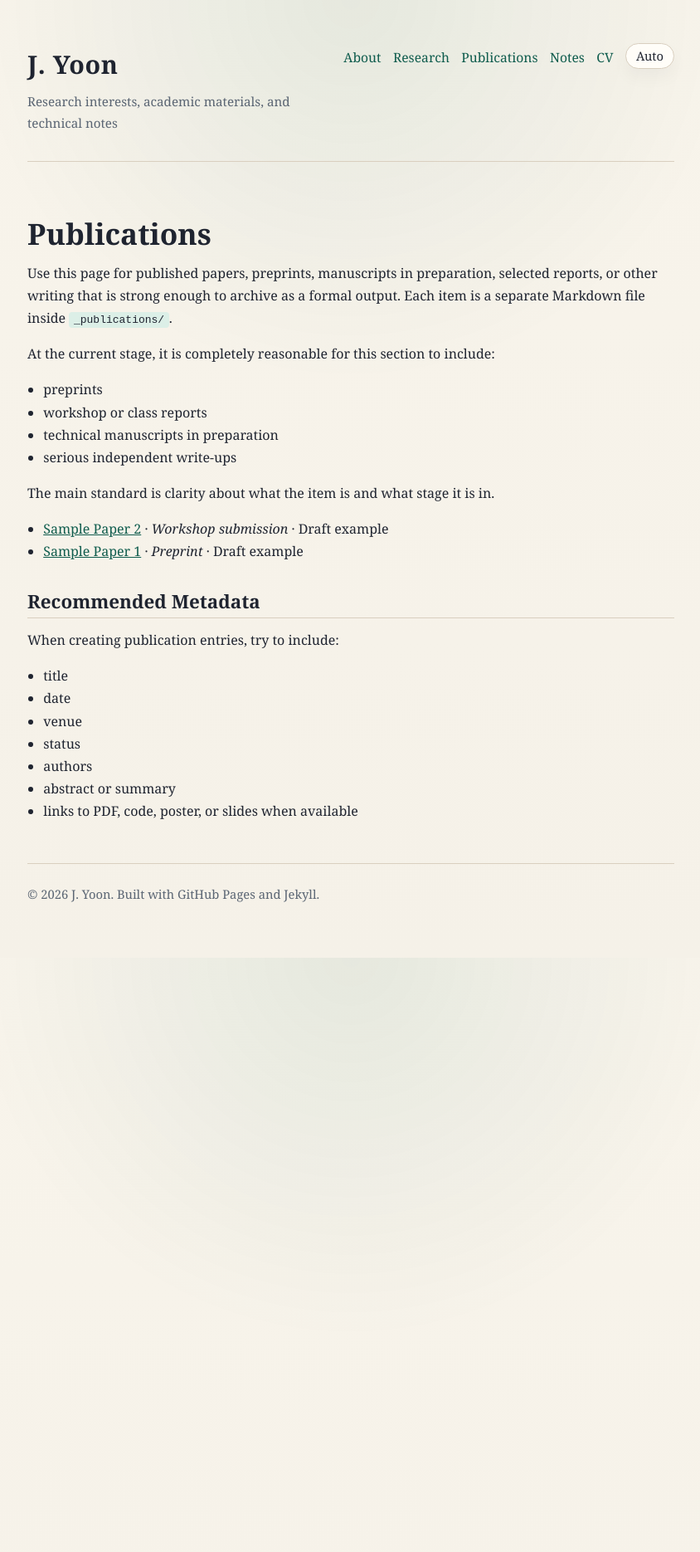
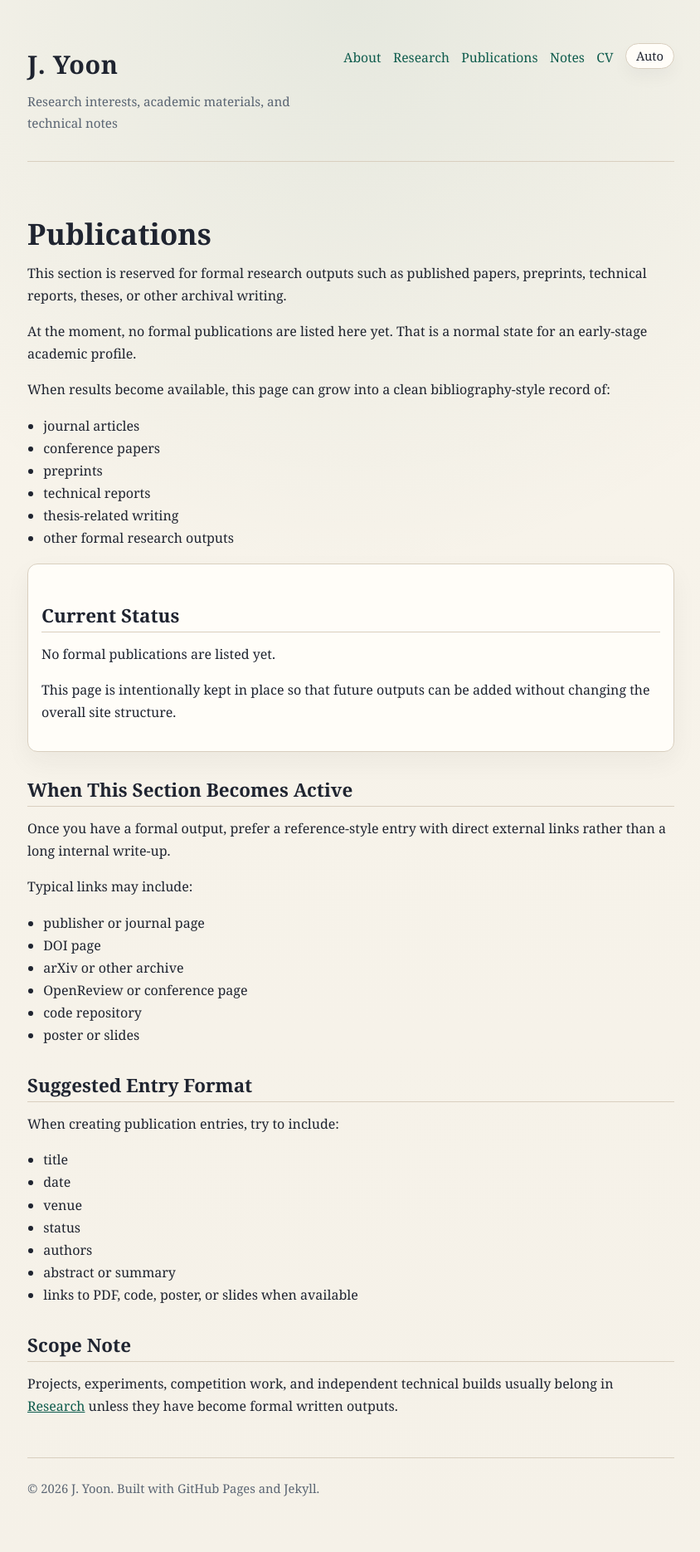
Before and after one commit to J-Y00N/j-y00n.github.io, a Jekyll site: the page built from _pages/publications.md, in a window 1280 px wide. Shown: the whole page at 83% size, without its empty margins (217-1061 px from the left). Built offline with Jekyll 4.4.1, drawn with Linux system fonts in a browser that asks for light colours.

Commit message:
content: turn publications into an empty state and clarify research scope

```diff
--- a/_pages/publications.md
+++ b/_pages/publications.md
@@ -4,17 +4,19 @@ permalink: /publications/
 ---
 # Publications
 
-Use this page for published papers, preprints, manuscripts in preparation, selected reports, or other writing that is strong enough to archive as a formal output.
-Each item is a separate Markdown file inside `_publications/`.
+This section is reserved for formal research outputs such as published papers, preprints, technical reports, theses, or other archival writing.
 
-At the current stage, it is completely reasonable for this section to include:
+At the moment, no formal publications are listed here yet.
+That is a normal state for an early-stage academic profile.
 
+When results become available, this page can grow into a clean bibliography-style record of:
+
+- journal articles
+- conference papers
 - preprints
-- workshop or class reports
-- technical manuscripts in preparation
-- serious independent write-ups
-
-The main standard is clarity about what the item is and what stage it is in.
+- technical reports
+- thesis-related writing
+- other formal research outputs
 
 {% assign pubs = site.publications | sort: 'date' | reverse %}
 {% if pubs.size > 0 %}
@@ -28,10 +30,27 @@ The main standard is clarity about what the item is and what stage it is in.
   {% endfor %}
 </ul>
 {% else %}
-No publications listed yet.
+<div class="empty-state-card">
+  <h2>Current Status</h2>
+  <p>No formal publications are listed yet.</p>
+  <p>This page is intentionally kept in place so that future outputs can be added without changing the overall site structure.</p>
+</div>
 {% endif %}
 
-## Recommended Metadata
+## When This Section Becomes Active
+
+Once you have a formal output, prefer a reference-style entry with direct external links rather than a long internal write-up.
+
+Typical links may include:
+
+- publisher or journal page
+- DOI page
+- arXiv or other archive
+- OpenReview or conference page
+- code repository
+- poster or slides
+
+## Suggested Entry Format
 
 When creating publication entries, try to include:
 
@@ -42,3 +61,7 @@ When creating publication entries, try to include:
 - authors
 - abstract or summary
 - links to PDF, code, poster, or slides when available
+
+## Scope Note
+
+Projects, experiments, competition work, and independent technical builds usually belong in [Research]({{ '/research/' | relative_url }}) unless they have become formal written outputs.
--- a/_publications/2025-sample-paper-1.md
+++ /dev/null
@@ -1,15 +0,0 @@
----
-title: 'Sample Paper 1'
-date: 2025-01-01
-venue: 'Preprint'
-status: Draft example
-permalink: /publications/2025-sample-paper-1/
----
-**Authors**: J. Yoon, Collaborators
-
-## Abstract
-
-This is a placeholder publication entry.
-Replace this with a paper abstract, report summary, or manuscript description.
-
-<!-- Example links: [PDF](https://example.com) · [Code](https://github.com/username/repo) -->
--- a/_publications/2025-sample-paper-2.md
+++ /dev/null
@@ -1,13 +0,0 @@
----
-title: 'Sample Paper 2'
-date: 2025-06-01
-venue: 'Workshop submission'
-status: Draft example
-permalink: /publications/2025-sample-paper-2/
----
-**Authors**: J. Yoon, Collaborators
-
-## Abstract
-
-This is a second placeholder publication entry.
-You can also use publication pages for class reports, reproducibility studies, or technical manuscripts in progress.
--- a/_sass/_custom.scss
+++ b/_sass/_custom.scss
@@ -174,7 +174,8 @@ a:hover {
 
 .profile-photo-slot,
 .profile-links-card,
-.cv-download-card {
+.cv-download-card,
+.empty-state-card {
   background: var(--panel);
   border: 1px solid var(--line);
   border-radius: 0.75rem;
```
Also changed, not shown: _pages/research.md (+7 -0 lines).
